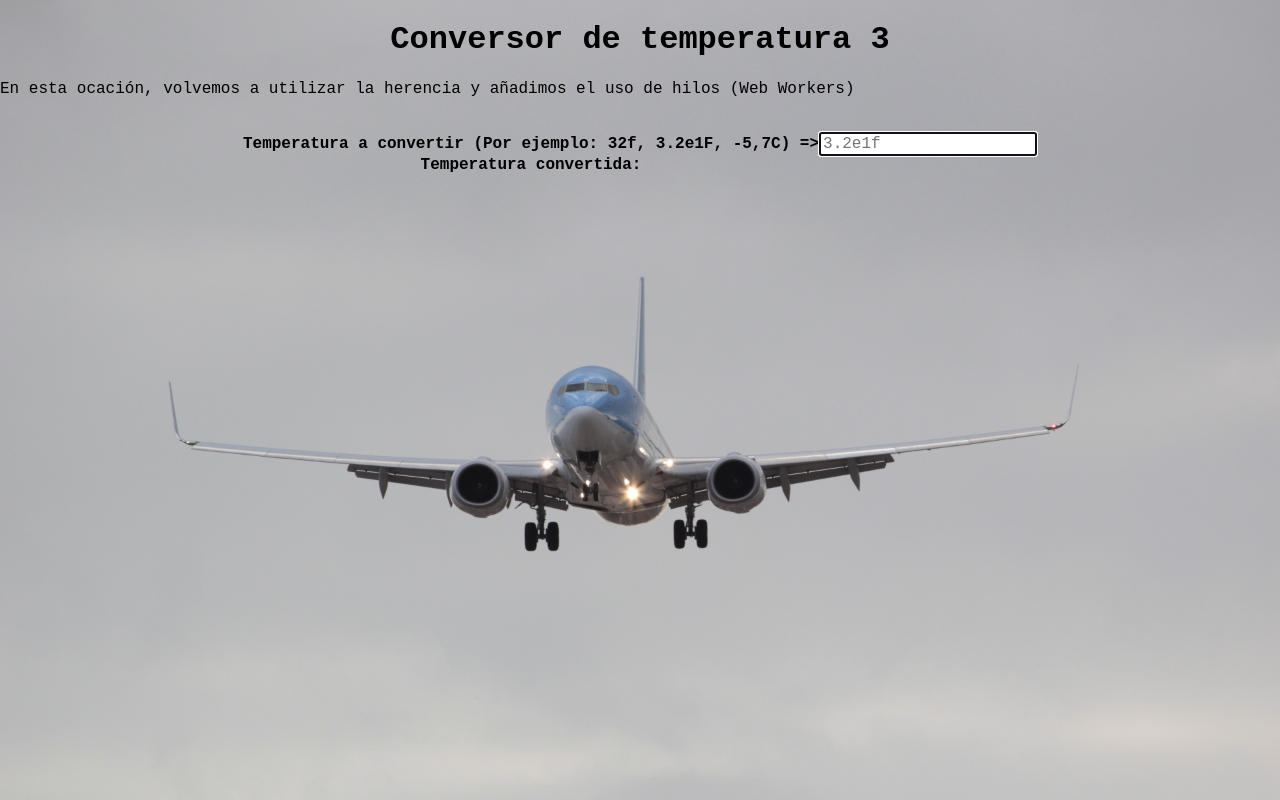
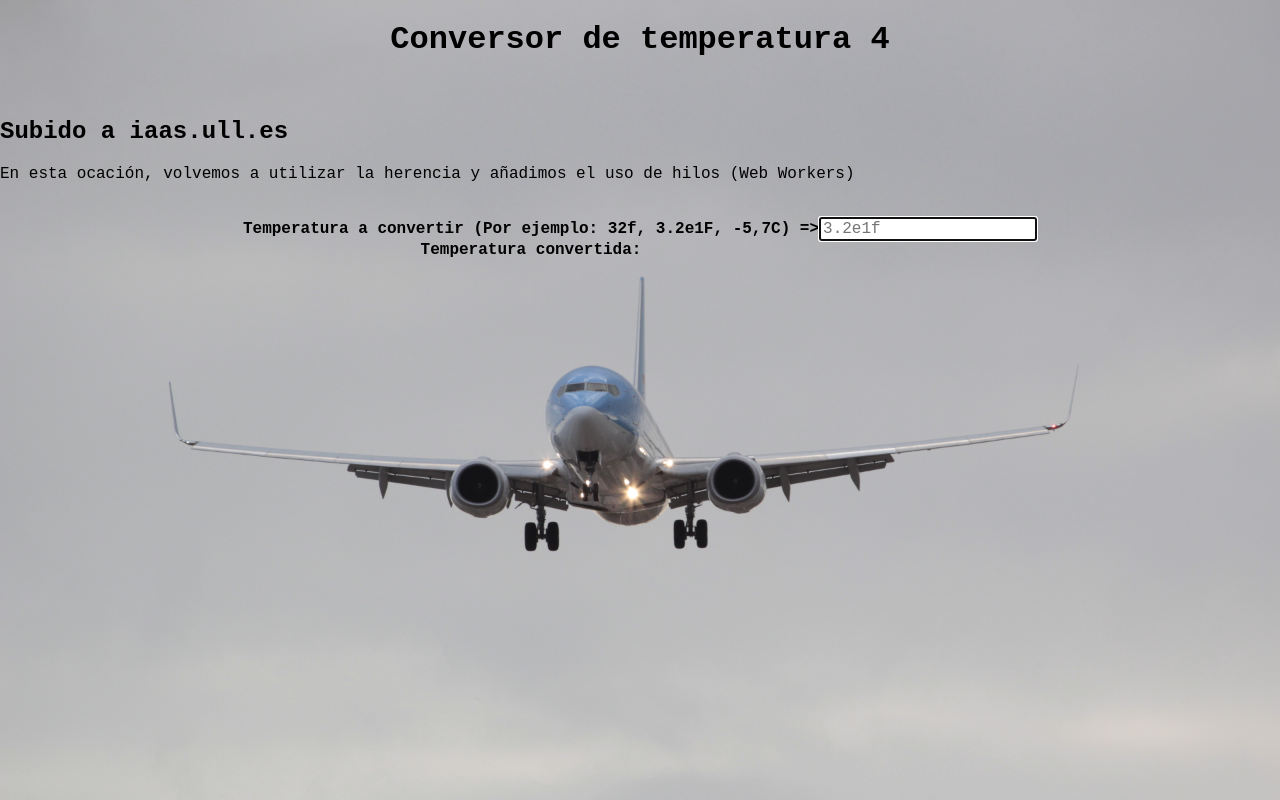
Before and after one commit to giffunis/STW4, a website: page index.html in a window 1280 px wide. Drawn offline with Linux system fonts and the light colour scheme.

Commit message:
modificado el index

```diff
--- a/index.html
+++ b/index.html
@@ -2,14 +2,16 @@
 <html lang="es">
 <head>
   <meta charset="UTF-8">
-  <title>STW3</title>
+  <title>STW4</title>
   <link rel="stylesheet" href="css/normalize.css">
   <link rel="stylesheet" href="css/customs.css">
   <script src="js/temperatura.js"></script>
 </head>
 <body>
 <div id="header">
-  <h1 id="titulo">Conversor de temperatura 3</h1>
+  <h1 id="titulo">Conversor de temperatura 4</h1>
+  <br>
+  <h2>Subido a iaas.ull.es</h2>
 </div>
 <!-- /header -->
 <div id="cuerpo">
```
